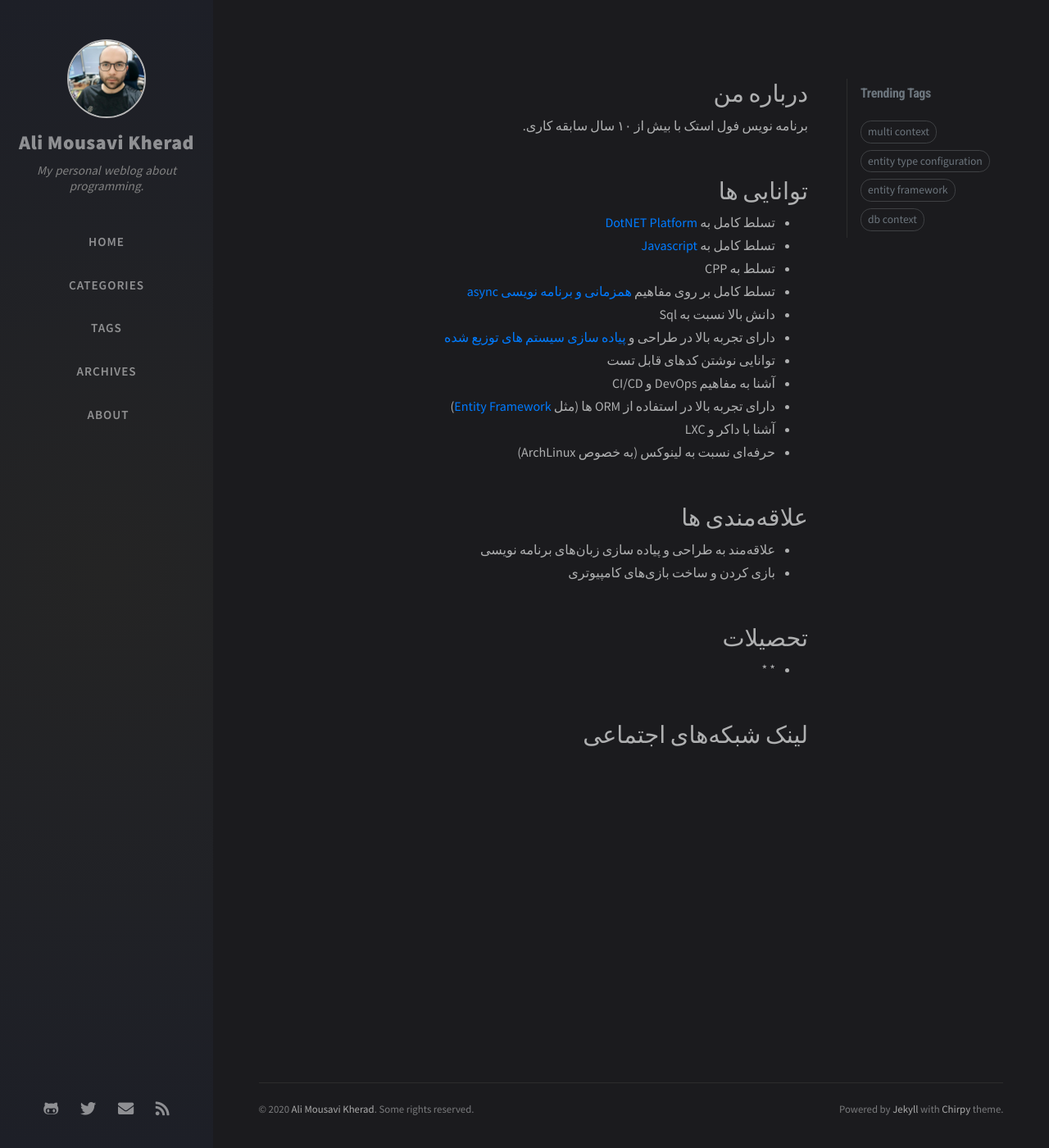
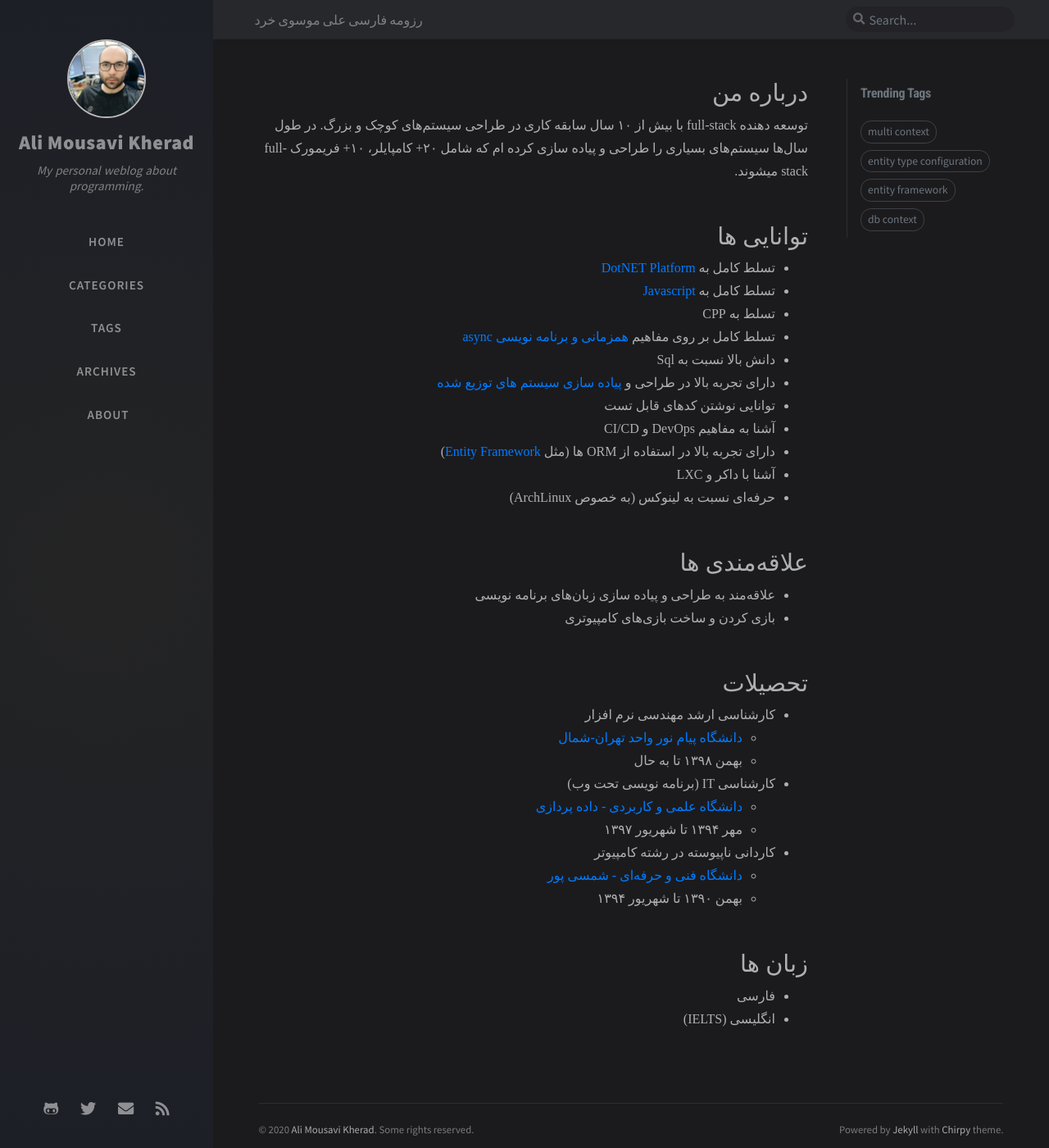
Before and after one commit to amkherad/amkherad.github.io, a Jekyll site: the page built from pages/resume-fa.md, in a window 1280 px wide and 1400 px high. Shown: the whole window at 82% size. Built offline with Jekyll 4.4.1, drawn with Linux system fonts in a browser that asks for light colours; nearby versions of some CDN libraries; comment, search, counter and statistics services are not loaded.

Commit message:
Updated resume-fa

```diff
--- a/_layouts/page-rtl.html
+++ b/_layouts/page-rtl.html
@@ -7,6 +7,6 @@
 # MIT License
 ---
 
-<div class="rtl">
+<div class="rtl farsi-font">
     {{ content }}
 </div>
--- a/_layouts/post-rtl.html
+++ b/_layouts/post-rtl.html
@@ -7,6 +7,6 @@
 # MIT License
 ---
 
-<div class="rtl">
+<div class="rtl farsi-font">
     {{ content }}
 </div>
--- a/assets/css/_addon/custom.scss
+++ b/assets/css/_addon/custom.scss
@@ -15,3 +15,7 @@
     text-align: right;
     direction: rtl;
 }
+
+.farsi-font * {
+    font-family: 'IRANSans', 'Iran Sans', "B Yekan", "Yekan"
+}
--- a/pages/resume-fa.md
+++ b/pages/resume-fa.md
@@ -5,7 +5,7 @@
 
 # درباره من
 
-برنامه نویس فول استک با بیش از ۱۰ سال سابقه کاری.
+توسعه دهنده full-stack با بیش از ۱۰ سال سابقه کاری در طراحی سیستم‌های کوچک و بزرگ. در طول سال‌ها سیستم‌های بسیاری را طراحی و پیاده سازی کرده ام که شامل ۲۰+ کامپایلر، ۱۰+ فریمورک full-stack میشوند.
 
 # توانایی ها
 * تسلط کامل به [DotNET Platform](/pages/skills/dotnet/dotnet-programmer-details)
@@ -25,8 +25,16 @@
 * بازی کردن و ساخت بازی‌های کامپیوتری
 
 # تحصیلات
-*
-*
-*
+* کارشناسی ارشد مهندسی نرم افزار
+    * [دانشگاه پیام نور واحد تهران-شمال](http://teh-shomal.pnu.ac.ir/)
+    * بهمن ۱۳۹۸ تا به حال
+* کارشناسی IT (برنامه نویسی تحت وب)
+    * [دانشگاه علمی و کاربردی - داده پردازی](http://www.dpicollege.ir/)
+    * مهر ۱۳۹۴ تا شهریور ۱۳۹۷
+* کاردانی ناپیوسته در رشته کامپیوتر
+    * [دانشگاه فنی و حرفه‌ای - شمسی پور](https://shamsipour.tvu.ac.ir/)
+    * بهمن ۱۳۹۰ تا شهریور ۱۳۹۴
 
-# لینک شبکه‌های اجتماعی
+# زبان ها
+* فارسی
+* انگلیسی (IELTS)
```
Also changed, not shown: tabs/about.md (+1 -1 lines), _posts/wip/.2020-08-16-partial-update-asp-net.md (line endings or trailing spaces).
